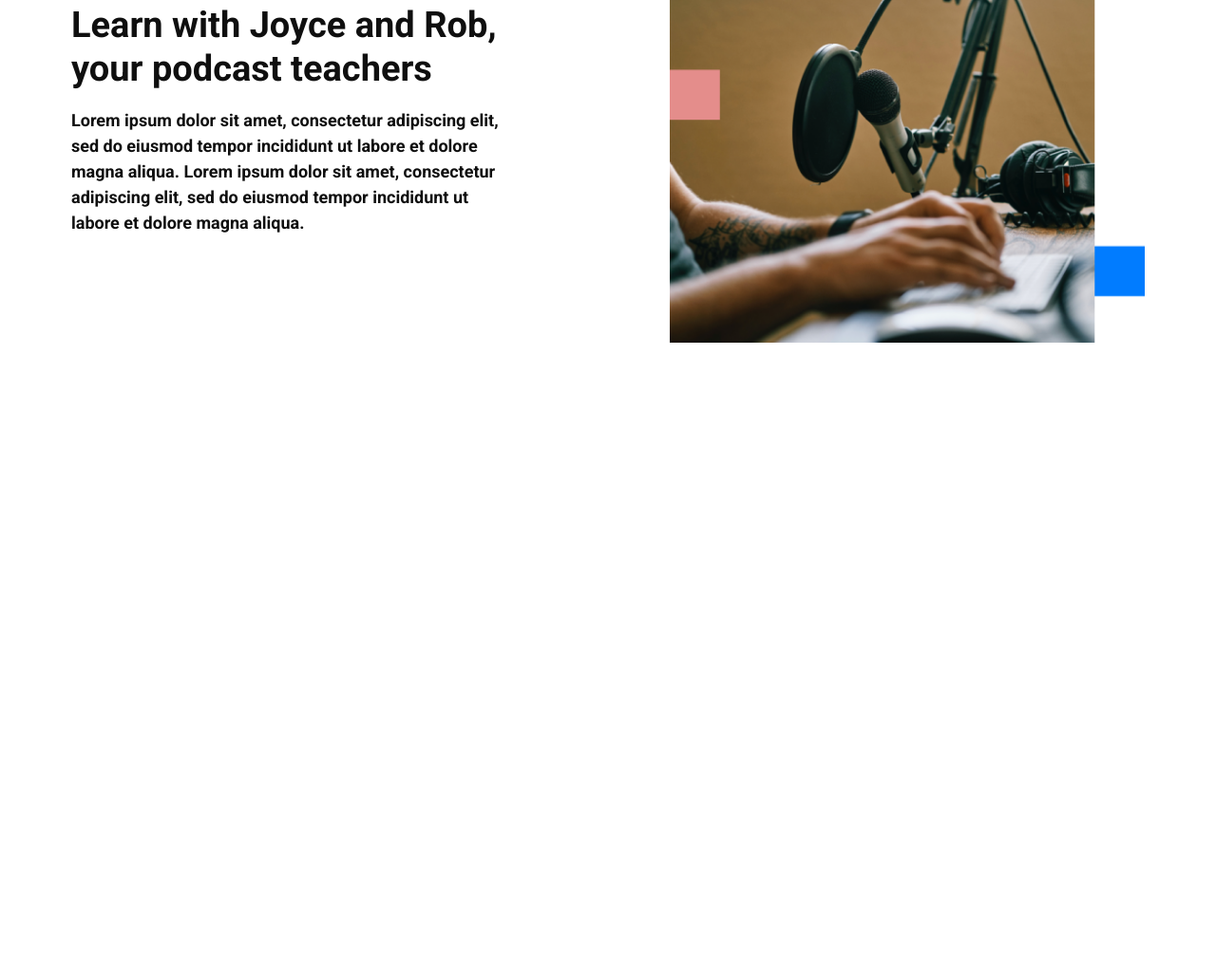
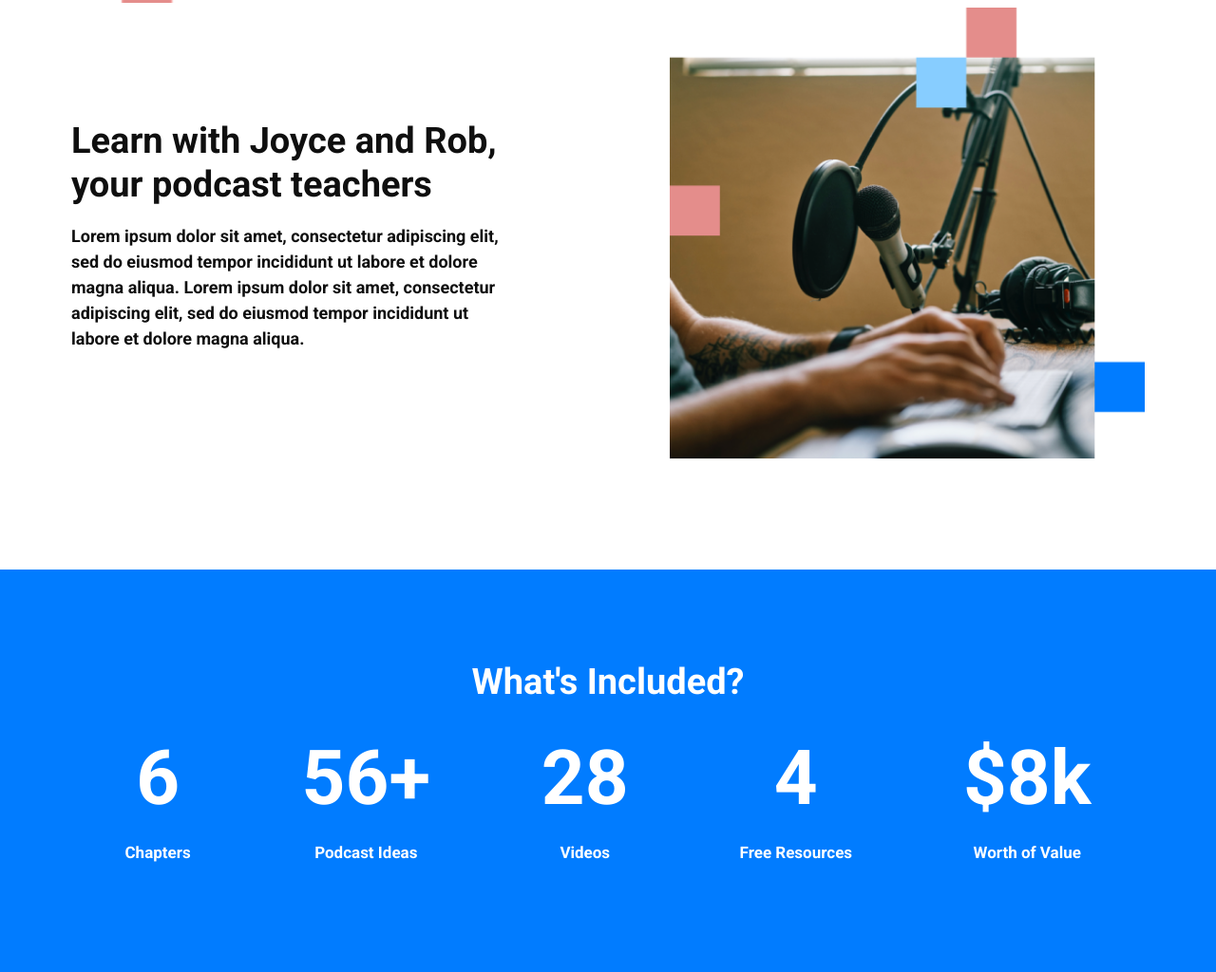
Before and after one commit to tuit212/coursely, a plain HTML site: page index.html in a window 1280 px wide. Shown: the part 1964-2988 px from the top of the page at 95% size. Before the commit the page ends 2564 px from the top, so only its background shows below. Drawn offline with Linux system fonts and the light colour scheme.

Commit message:
add included

```diff
--- a/index.html
+++ b/index.html
@@ -143,6 +143,38 @@
                 </div>
             </div>
         </section>
+        <section class="included-section">
+            <div class="container">
+                <div class="included">
+                    <h2 class="included__title">
+                        What's Included?
+                    </h2>
+                    <ul class="included__list">
+                        <li class="included__itim">
+                            <span>6</span>
+                            <p>Chapters</p>
+                        </li>
+                        <li class="included__itim">
+                            <span>56+</span>
+                            <p>Podcast Ideas</p>
+                        </li>
+                        <li class="included__itim">
+                            <span>28</span>
+                            <p>Videos</p>
+                        </li>
+                        <li class="included__itim">
+                            <span>4</span>
+                            <p>Free Resources</p>
+                        </li>
+                        <li class="included__itim">
+                            <span>$8k</span>
+                            <p>Worth of Value</p>
+                        </li>
+                    </ul>
+                </div>
+            </div>
+        </section>
+
     </main>
 </body>
 </html>
--- a/scss/bloks/_blocks.scss
+++ b/scss/bloks/_blocks.scss
@@ -3,3 +3,4 @@
 @import "./hero";
 @import "./card";
 @import "./wrapper";
+@import "./included";
--- a/scss/bloks/_hero.scss
+++ b/scss/bloks/_hero.scss
@@ -1,4 +1,4 @@
-.site-main{
+.hero-section{
     padding: 10px 0 122px 0;
 }
 .hero{
--- /dev/null
+++ b/scss/bloks/_included.scss
@@ -0,0 +1,43 @@
+.included-section{
+    padding: 95px 0 112px 0;
+    background-color: #017CFF;
+}
+
+.included__title{
+    font-weight: 700;
+    font-size: 38px;
+    line-height: 46px;
+    color: #FFFFFF;
+    text-align: center;
+}
+.included__list{
+    width: 90%;
+    margin: 0 auto;
+    margin-top: 47px;
+    display: flex;
+    align-items: center;
+    justify-content: space-between;
+}
+.included__itim{
+    display: flex;
+    align-items: center;
+    justify-content: center;
+    flex-direction: column;
+
+}
+.included__itim span{
+    display: inline-block;
+    margin-bottom: 33px;
+    font-weight: 700;
+    line-height: 64px;
+    font-size: 80px;
+    color: #FFFFFF;
+    text-align: center;
+}
+.included__itim p{
+    font-weight: 400;
+    line-height: 27px;
+    font-size: 17px;
+    color: #FFFFFF;
+    text-align: center;
+}
```
Also changed, not shown: css/main.css, 1 other file.
